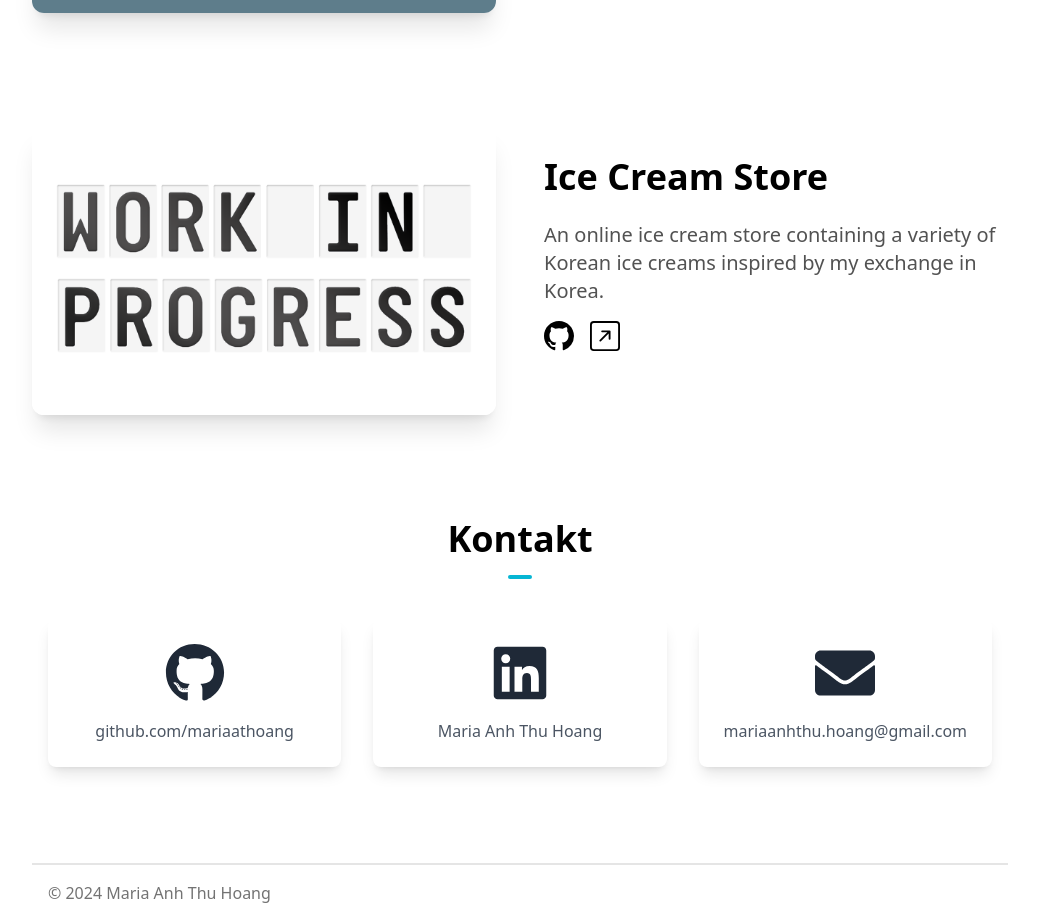
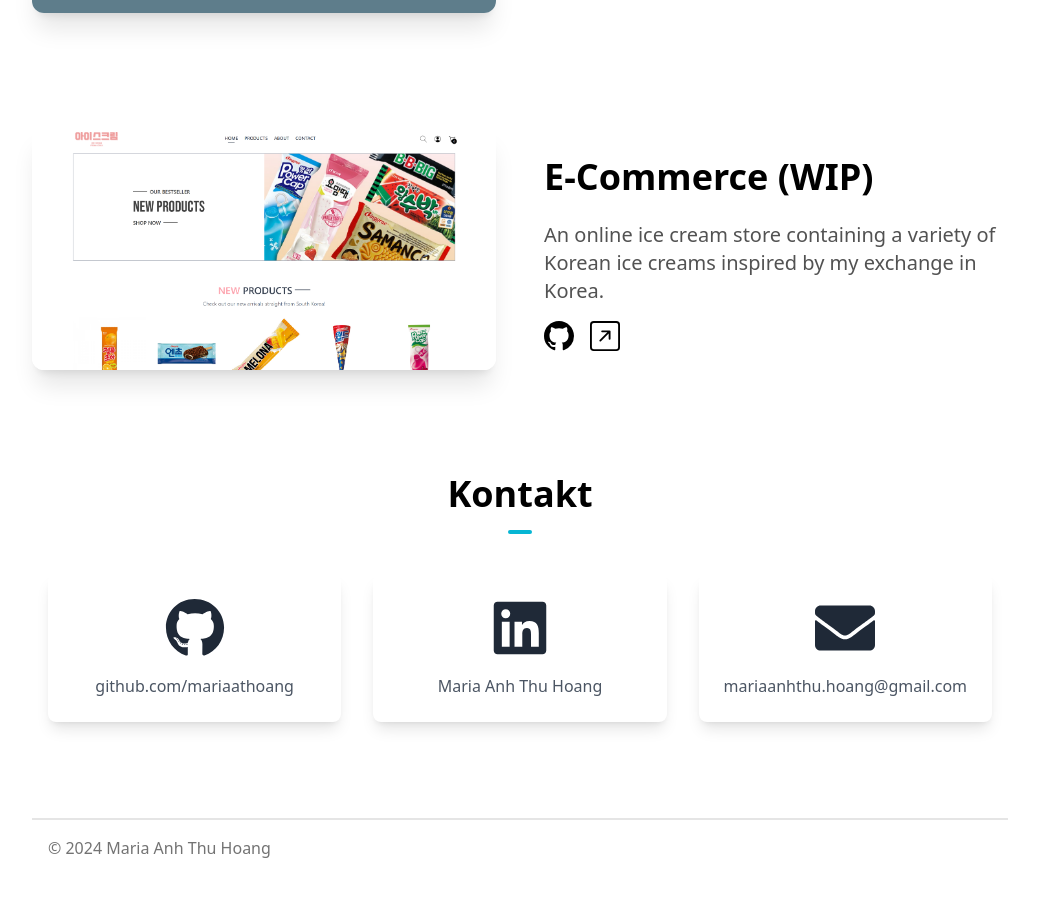
Before and after one commit to mariaathoang/portfolio-new, a Next.js app: page / in a window 1280 px wide. Shown: the part 2098-3019 px from the top of the page, without its empty margins (120-1159 px from the left). After the commit the page ends 2974 px from the top, so only its background shows below. Built offline with nearby package versions, Linux system fonts and the light colour scheme.

Commit message:
oppdater prosjekter

```diff
--- a/components/ProjectsSection.tsx
+++ b/components/ProjectsSection.tsx
@@ -14,10 +14,10 @@ const projects = [
     link: "https://mariaathoang.github.io/sequence-game/",
   },
   {
-    name: "Ice Cream Store",
+    name: "E-Commerce (WIP)",
     description:
       "An online ice cream store containing a variety of Korean ice creams inspired by my exchange in Korea.",
-    image: "/Work-In-Progress.png",
+    image: "/e-commerce.png",
     github: "https://github.com/mariaathoang/ecommerce-app",
     link: "https://github.com/mariaathoang/ecommerce-app",
   },
```
Also changed, not shown: public/e-commerce.png (added).
